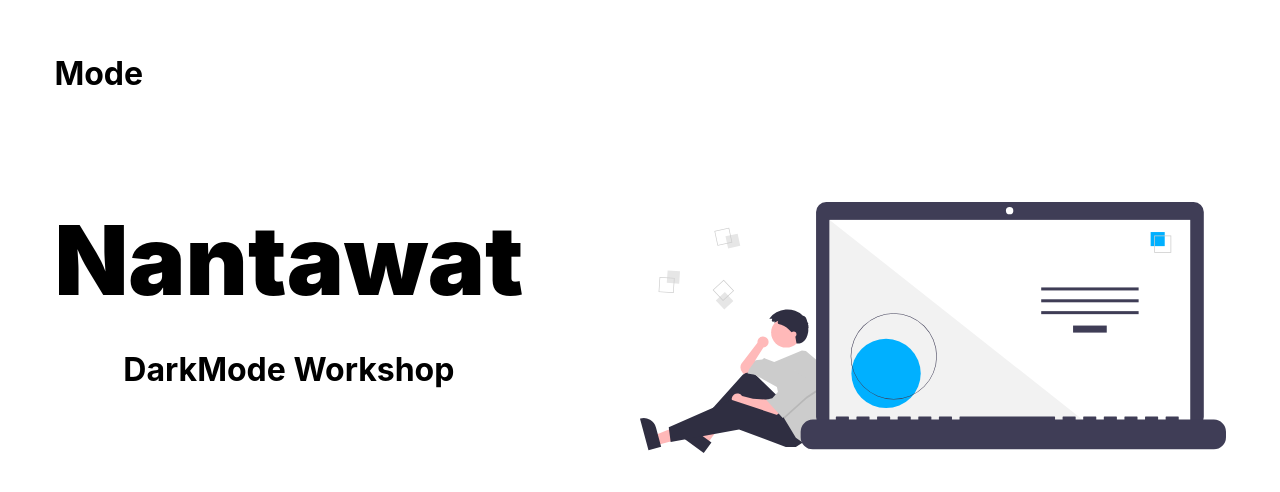
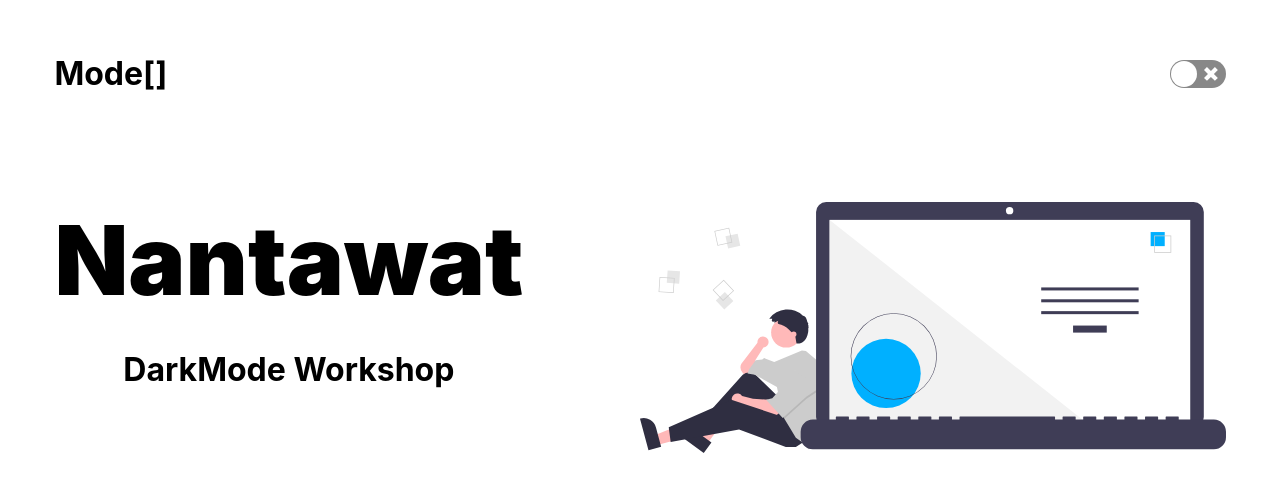
Before and after one commit to MrQuartzer/react-workshop-dark-mode, a React (Create React App) app: page / in a window 1280 px wide. Shown: the top 492 px of the page. Built offline with nearby package versions, Linux system fonts and the light colour scheme.

Commit message:
Add react-switch

```diff
--- a/package.json
+++ b/package.json
@@ -9,6 +9,7 @@
     "react": "^18.1.0",
     "react-dom": "^18.1.0",
     "react-scripts": "5.0.1",
+    "react-switch": "^6.0.0",
     "web-vitals": "^2.1.4"
   },
   "scripts": {
--- a/src/components/Title.js
+++ b/src/components/Title.js
@@ -1,7 +1,19 @@
+import { useState } from "react"
+import Switch from "react-switch"
+
 const Title = () =>{
+    const [theme,setTheme] = useState(false)
+
+    const toggleSwitch = (checked) =>{
+        setTheme(checked)
+    }
     return(
         <header>
-            <span>Mode</span>
+            <span>Mode[{theme}]</span>
+            <Switch
+                onChange={toggleSwitch}
+                checked={theme}
+            />
         </header>
     )
 }
```
Also changed, not shown: 1 other file (tests, documents, lock files or other folders).
